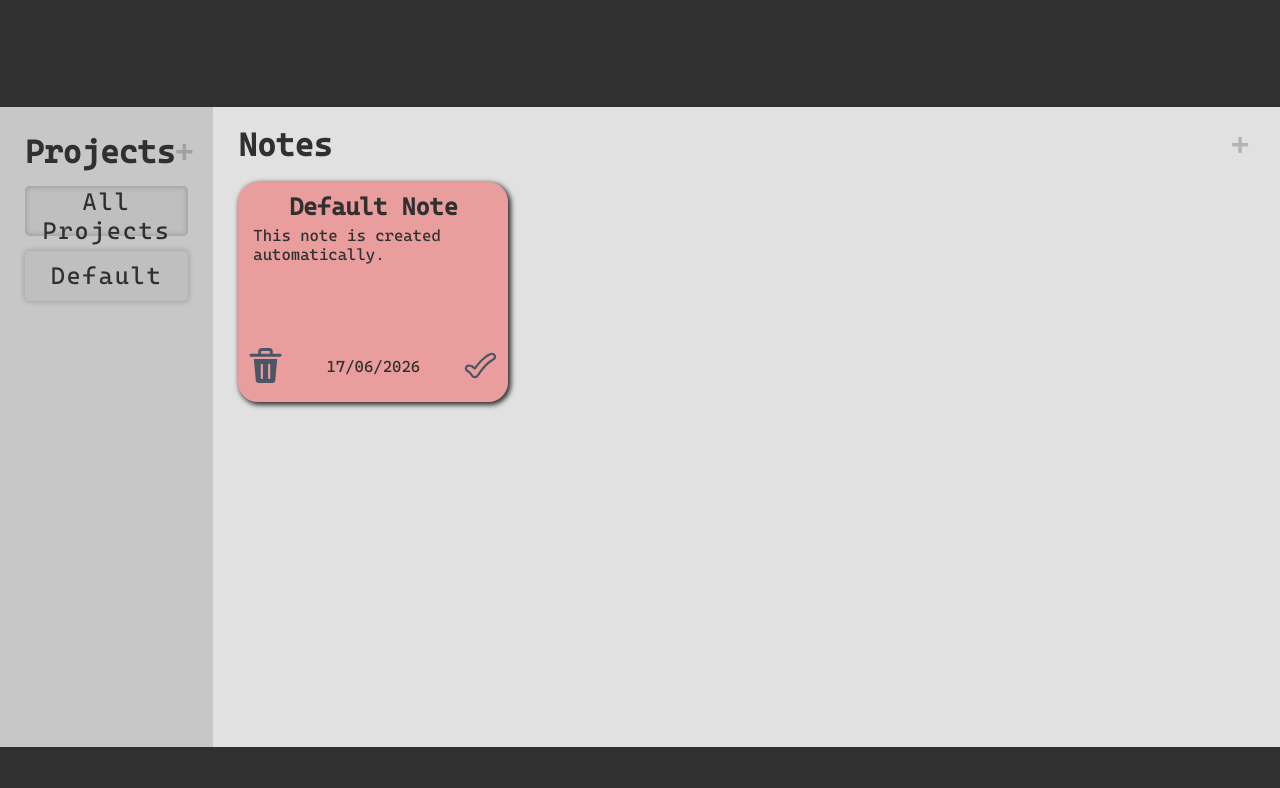
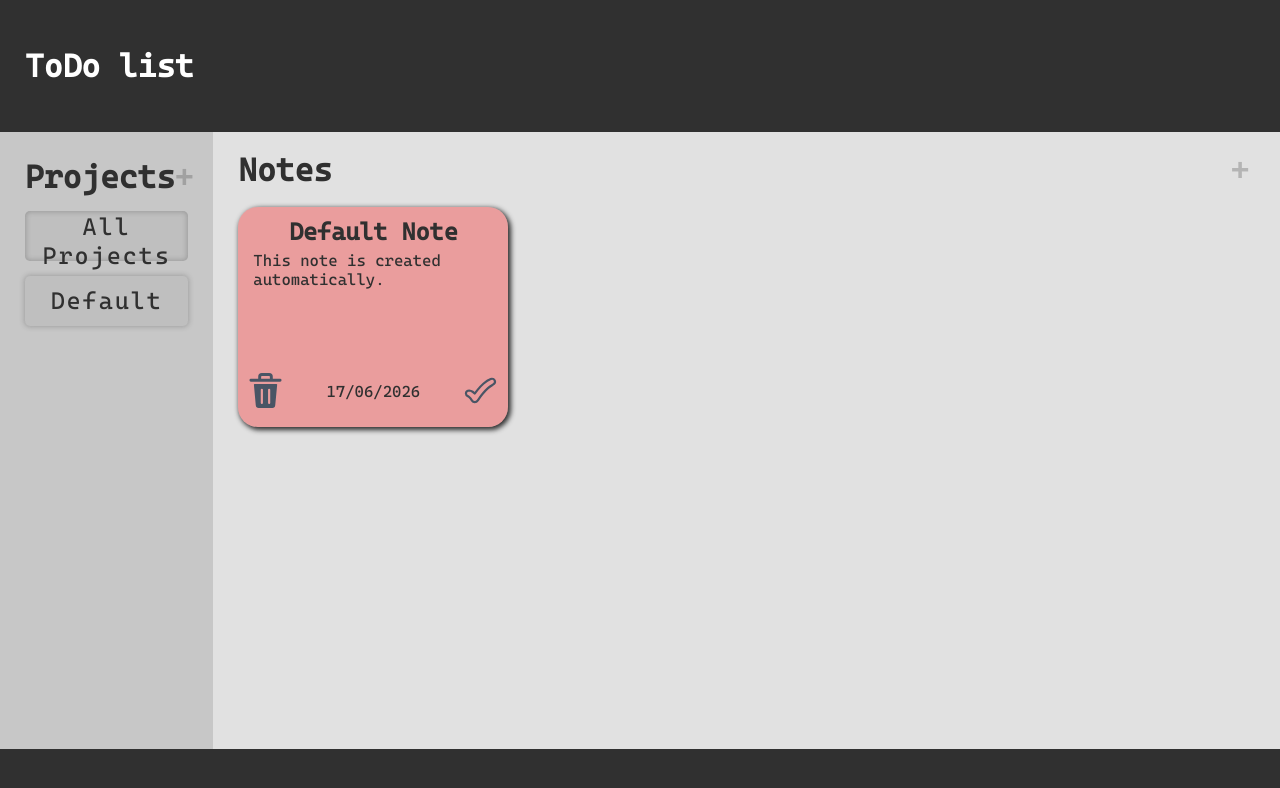
Before and after one commit to benlgw/todo-list, a website built with Vite: page index.html in a window 1280 px wide. Built offline with nearby package versions, Linux system fonts and the light colour scheme.

Commit message:
header title

```diff
--- a/index.html
+++ b/index.html
@@ -7,7 +7,9 @@
 	</head>
 	<body>
 		<div class="app" id="app">
-			<header></header>
+			<header>
+				<h1>ToDo list</h1>
+			</header>
 			<div class="sidebar" id="sidebar">
 				<div>
 					<h1>Projects</h1>
--- a/src/style.css
+++ b/src/style.css
@@ -30,6 +30,12 @@ header {
 	grid-column: 1 / 3;
 	background-color: rgb(48, 48, 48);
 	height: 100%;
+}
+
+header h1 {
+	color: white;
+
+	padding: 25px;
 }
 
 .sidebar {
```
